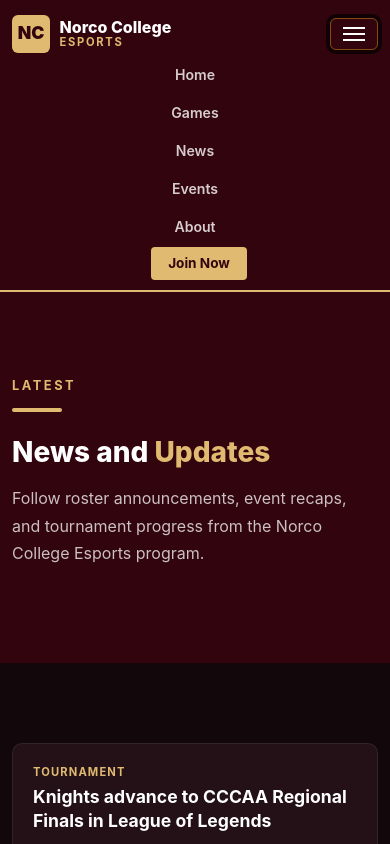
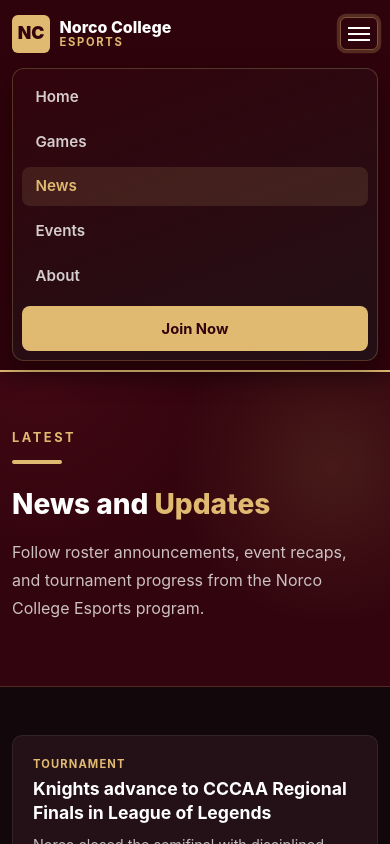
Before and after one commit to ndv0gel/norco-college-esports, a Next.js app: page /news in a window 390 px wide. Both pictures are taken after a click on the button "Toggle navigation". Shown: the top 844 px of the page. Built offline with nearby package versions, Linux system fonts and the light colour scheme.

Commit message:
style: polish page layout and mobile navbar menu

```diff
--- a/src/app/globals.css
+++ b/src/app/globals.css
@@ -12,6 +12,7 @@
   --nc-dark-bg: #12080b;
   --nc-card-bg: #231117;
   --nc-text-muted: #cabba3;
+  --nc-nav-height: 76px;
 
   /* Bootstrap overrides */
   --bs-light-rgb: 236, 236, 236;
@@ -28,6 +29,110 @@ body {
   background-color: var(--nc-dark-bg);
   color: var(--nc-white);
   font-family: -apple-system, BlinkMacSystemFont, 'Segoe UI', Roboto, Oxygen, Ubuntu, sans-serif;
+}
+
+html {
+  scroll-behavior: smooth;
+  scroll-padding-top: var(--nc-nav-height);
+}
+
+[id] {
+  scroll-margin-top: var(--nc-nav-height);
+}
+
+body {
+  overflow-x: hidden;
+}
+
+.page-main {
+  min-height: calc(100vh - var(--nc-nav-height));
+  background:
+    radial-gradient(circle at 90% 0%, rgba(224, 186, 113, 0.07) 0%, transparent 32%),
+    radial-gradient(circle at 0% 20%, rgba(106, 18, 35, 0.16) 0%, transparent 34%),
+    var(--nc-dark-bg);
+}
+
+.page-header-section {
+  position: relative;
+  overflow: hidden;
+  border-bottom: 1px solid rgba(224, 186, 113, 0.2);
+  padding: clamp(3.5rem, 7vw, 5rem) 0 clamp(2.75rem, 5vw, 3.5rem);
+}
+
+.page-header-section::before {
+  content: '';
+  position: absolute;
+  inset: 0;
+  background:
+    radial-gradient(circle at 85% 30%, rgba(224, 186, 113, 0.12), transparent 40%),
+    radial-gradient(circle at 10% 0%, rgba(106, 18, 35, 0.28), transparent 42%);
+  pointer-events: none;
+}
+
+.page-header-section .container {
+  position: relative;
+  z-index: 1;
+}
+
+.page-subtitle {
+  color: rgba(255, 255, 255, 0.75);
+  max-width: 760px;
+  line-height: 1.75;
+  font-size: 1rem;
+}
+
+.page-content-section {
+  padding: clamp(2.5rem, 4vw, 3.5rem) 0 clamp(4rem, 6vw, 5rem);
+}
+
+.nc-navbar {
+  box-shadow: 0 6px 22px rgba(0, 0, 0, 0.22);
+}
+
+.nc-navbar .navbar-toggler {
+  padding: 0.3rem 0.45rem;
+  border-radius: 6px;
+}
+
+.nc-navbar .navbar-toggler:focus {
+  box-shadow: 0 0 0 0.2rem rgba(224, 186, 113, 0.22);
+}
+
+.nc-navbar-collapse {
+  margin-top: 0.35rem;
+}
+
+@media (max-width: 991.98px) {
+  .nc-navbar-collapse {
+    margin-top: 0.65rem;
+    background: linear-gradient(160deg, rgba(50, 4, 13, 0.98), rgba(35, 17, 23, 0.97));
+    border: 1px solid rgba(224, 186, 113, 0.24);
+    border-radius: 12px;
+    padding: 0.55rem;
+    box-shadow: 0 12px 28px rgba(0, 0, 0, 0.35);
+  }
+
+  .nc-navbar-nav {
+    align-items: stretch !important;
+    gap: 0.35rem !important;
+  }
+
+  .nc-navbar-link {
+    width: 100%;
+    border-radius: 8px !important;
+    padding: 0.65rem 0.85rem !important;
+    font-size: 0.95rem !important;
+    line-height: 1.2;
+  }
+
+  .nc-navbar-cta {
+    width: 100%;
+    margin: 0.35rem 0 0 !important;
+    border-radius: 8px !important;
+    padding: 0.7rem 0.85rem !important;
+    font-size: 0.92rem !important;
+    text-align: center;
+  }
 }
 
 .wrapper {
@@ -111,15 +216,15 @@ body {
 .hero-cta-secondary:hover {
   color: var(--nc-white);
   border-color: var(--nc-gold);
-  background-color: rgba(253, 183, 26, 0.1);
+  background-color: rgba(224, 186, 113, 0.1);
 }
 
 .hero-badge {
   display: inline-flex;
   align-items: center;
   gap: 0.5rem;
-  background: rgba(253, 183, 26, 0.15);
-  border: 1px solid rgba(253, 183, 26, 0.35);
+  background: rgba(224, 186, 113, 0.15);
+  border: 1px solid rgba(224, 186, 113, 0.35);
   border-radius: 50px;
   padding: 0.35rem 1rem;
   font-size: 0.8rem;
@@ -147,7 +252,7 @@ body {
 
 .hero-visual-card {
   background: rgba(255, 255, 255, 0.05);
-  border: 1px solid rgba(253, 183, 26, 0.2);
+  border: 1px solid rgba(224, 186, 113, 0.25);
   border-radius: 12px;
   backdrop-filter: blur(10px);
 }
@@ -155,12 +260,12 @@ body {
 /* ── Section styles ─────────────────────────────────────────── */
 .section-dark {
   background-color: var(--nc-dark-bg);
-  padding: 5rem 0;
+  padding: clamp(3rem, 5vw, 5rem) 0;
 }
 
 .section-navy {
   background-color: var(--nc-navy-dark);
-  padding: 5rem 0;
+  padding: clamp(3rem, 5vw, 5rem) 0;
 }
 
 .section-label {
@@ -194,7 +299,7 @@ body {
 .game-card:hover {
   transform: translateY(-4px);
   border-color: var(--nc-gold);
-  box-shadow: 0 8px 30px rgba(253, 183, 26, 0.15);
+  box-shadow: 0 8px 30px rgba(224, 186, 113, 0.2);
 }
 
 .game-card-icon {
@@ -224,7 +329,7 @@ body {
 }
 
 .game-card-badge {
-  background: rgba(253, 183, 26, 0.15);
+  background: rgba(224, 186, 113, 0.15);
   color: var(--nc-gold);
   border-radius: 4px;
   font-size: 0.7rem;
@@ -296,14 +401,14 @@ body {
 }
 
 .event-item:hover {
-  border-color: rgba(253, 183, 26, 0.4);
+  border-color: rgba(224, 186, 113, 0.42);
 }
 
 .event-date-box {
   min-width: 52px;
   height: 52px;
   background: linear-gradient(135deg, var(--nc-navy), var(--nc-navy-light));
-  border: 1px solid rgba(253, 183, 26, 0.3);
+  border: 1px solid rgba(224, 186, 113, 0.35);
   border-radius: 8px;
   display: flex;
   flex-direction: column;
@@ -408,7 +513,17 @@ body {
 
 .sponsor-badge:hover {
   color: var(--nc-gold);
-  border-color: rgba(253, 183, 26, 0.4);
+  border-color: rgba(224, 186, 113, 0.45);
+}
+
+@media (max-width: 768px) {
+  :root {
+    --nc-nav-height: 72px;
+  }
+
+  .page-header-section {
+    padding-top: 3.25rem;
+  }
 }
 
 /* ── Bootstrap dark-theme form overrides ───────────────────── */
--- a/src/app/news/page.tsx
+++ b/src/app/news/page.tsx
@@ -4,8 +4,8 @@ import { news } from '@/lib/siteData';
 
 export default function NewsPage() {
   return (
-    <main style={{ backgroundColor: 'var(--nc-dark-bg)', minHeight: '80vh' }}>
-      <section className="section-navy">
+    <main className="page-main">
+      <section className="section-navy page-header-section">
         <Container>
           <span className="section-label">Latest</span>
           <div className="gold-divider" />
@@ -14,14 +14,14 @@ export default function NewsPage() {
             {' '}
             <span className="gold-text">Updates</span>
           </h1>
-          <p style={{ color: 'rgba(255,255,255,0.75)', maxWidth: 700, lineHeight: 1.7 }}>
+          <p className="page-subtitle">
             Follow roster announcements, event recaps, and tournament progress from the Norco College
             Esports program.
           </p>
         </Container>
       </section>
 
-      <section className="section-dark">
+      <section className="section-dark page-content-section">
         <Container>
           <div className="d-flex flex-column gap-3">
             {news.map((item) => (
@@ -38,7 +38,7 @@ export default function NewsPage() {
             ))}
           </div>
 
-          <div className="mt-5">
+          <div className="d-flex flex-wrap gap-3 mt-5">
             <Link href="/events" className="btn-outline-gold btn me-3">View Events</Link>
             <Link href="/" className="btn-outline-gold btn">Back to Home</Link>
           </div>
--- a/src/app/page.tsx
+++ b/src/app/page.tsx
@@ -6,7 +6,7 @@ import { games, news, events } from '@/lib/siteData';
 
 export default function Home() {
   return (
-    <main style={{ backgroundColor: 'var(--nc-dark-bg)' }}>
+    <main className="page-main">
 
       {/* ── HERO ─────────────────────────────────────────── */}
       <section className="hero-section" id="home">
--- a/src/components/NavBar.tsx
+++ b/src/components/NavBar.tsx
@@ -1,25 +1,34 @@
 'use client';
 
+import Link from 'next/link';
+import { usePathname } from 'next/navigation';
 import { useState } from 'react';
 import { Container, Nav, Navbar } from 'react-bootstrap';
 
 const NavBar = () => {
   const [expanded, setExpanded] = useState(false);
+  const pathname = usePathname();
+  const isStudentRoute = pathname === '/student' || pathname.startsWith('/student/');
 
   return (
     <Navbar
+      className="nc-navbar"
       expand="lg"
+      sticky="top"
       expanded={expanded}
       onToggle={setExpanded}
       style={{
-        backgroundColor: 'var(--nc-navy-dark)',
+        backgroundColor: 'rgba(50, 4, 13, 0.92)',
+        backdropFilter: 'blur(8px)',
         borderBottom: '2px solid var(--nc-gold)',
         padding: '0.6rem 0',
+        zIndex: 1040,
       }}
     >
       <Container>
         {/* Brand / Logo */}
         <Navbar.Brand
+          as={Link}
           href="/"
           style={{ display: 'flex', alignItems: 'center', gap: '0.6rem', textDecoration: 'none' }}
         >
@@ -59,17 +68,19 @@ const NavBar = () => {
 
         {/* Mobile toggle */}
         <Navbar.Toggle
+          className="nc-navbar-toggle"
           aria-controls="main-nav"
+          aria-label="Toggle navigation menu"
           onClick={() => setExpanded(!expanded)}
-          style={{ borderColor: 'rgba(253,183,26,0.4)' }}
+          style={{ borderColor: 'rgba(224,186,113,0.45)' }}
         >
           <span style={{ background: 'var(--nc-white)', display: 'block', width: 22, height: 2, margin: '4px 0' }} />
           <span style={{ background: 'var(--nc-white)', display: 'block', width: 22, height: 2, margin: '4px 0' }} />
           <span style={{ background: 'var(--nc-white)', display: 'block', width: 22, height: 2, margin: '4px 0' }} />
         </Navbar.Toggle>
 
-        <Navbar.Collapse id="main-nav">
-          <Nav className="ms-auto" style={{ gap: '0.25rem', alignItems: 'center' }}>
+        <Navbar.Collapse id="main-nav" className="nc-navbar-collapse">
+          <Nav className="ms-auto nc-navbar-nav" style={{ gap: '0.25rem', alignItems: 'center' }}>
             {[
               { label: 'Home', href: '/' },
               { label: 'Games', href: '/games' },
@@ -79,18 +90,30 @@ const NavBar = () => {
             ].map(({ label, href }) => (
               <Nav.Link
                 key={label}
+                as={Link}
                 href={href}
+                className="nc-navbar-link"
                 onClick={() => setExpanded(false)}
+                // Keep route context visible for easier orientation.
                 style={{
-                  color: 'rgba(255,255,255,0.8)',
+                  color: pathname === href ? 'var(--nc-gold)' : 'rgba(255,255,255,0.8)',
+                  backgroundColor: pathname === href ? 'rgba(224,186,113,0.12)' : 'transparent',
                   fontWeight: 600,
                   fontSize: '0.88rem',
                   padding: '0.4rem 0.75rem',
                   borderRadius: 4,
-                  transition: 'color 0.15s',
+                  transition: 'color 0.15s, background-color 0.15s',
                 }}
-                onMouseEnter={(e) => { (e.currentTarget as HTMLAnchorElement).style.color = 'var(--nc-gold)'; }}
-                onMouseLeave={(e) => { (e.currentTarget as HTMLAnchorElement).style.color = 'rgba(255,255,255,0.8)'; }}
+                onMouseEnter={(e) => {
+                  (e.currentTarget as HTMLAnchorElement).style.color = 'var(--nc-gold)';
+                  (e.currentTarget as HTMLAnchorElement).style.backgroundColor = 'rgba(224,186,113,0.12)';
+                }}
+                onMouseLeave={(e) => {
+                  const linkColor = pathname === href ? 'var(--nc-gold)' : 'rgba(255,255,255,0.8)';
+                  const linkBackground = pathname === href ? 'rgba(224,186,113,0.12)' : 'transparent';
+                  (e.currentTarget as HTMLAnchorElement).style.color = linkColor;
+                  (e.currentTarget as HTMLAnchorElement).style.backgroundColor = linkBackground;
+                }}
               >
                 {label}
               </Nav.Link>
@@ -98,10 +121,12 @@ const NavBar = () => {
 
             {/* Register CTA */}
             <Nav.Link
+              as={Link}
               href="/student"
+              className="nc-navbar-cta"
               onClick={() => setExpanded(false)}
               style={{
-                background: 'var(--nc-gold)',
+                background: isStudentRoute ? 'var(--nc-gold-dark)' : 'var(--nc-gold)',
                 color: 'var(--nc-navy-dark)',
                 fontWeight: 700,
                 fontSize: '0.85rem',
```
Also changed, not shown: src/app/about/page.tsx (+5 -5 lines), src/app/events/page.tsx (+5 -5 lines), src/app/games/page.tsx (+5 -5 lines).
